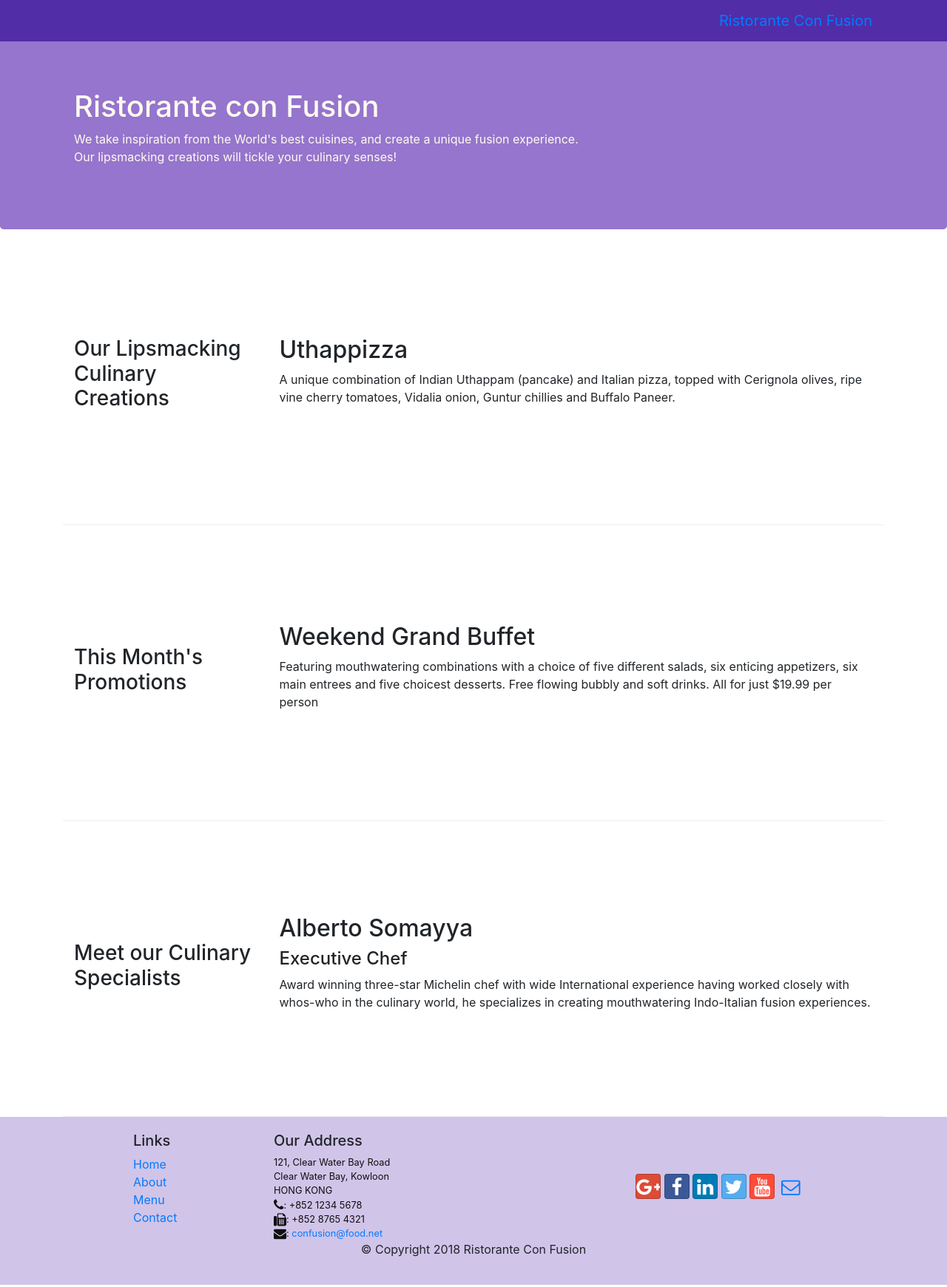
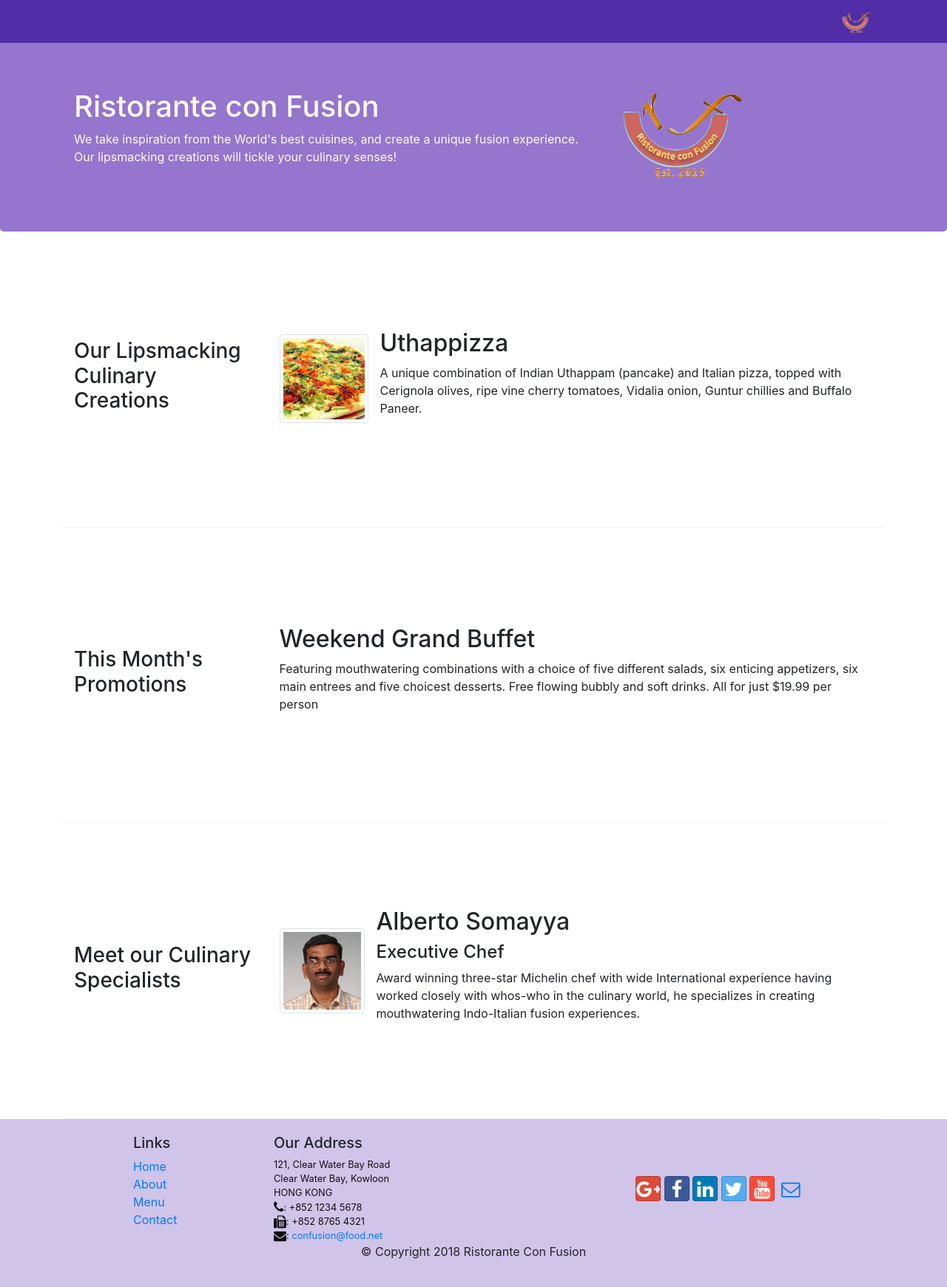
Before and after one commit to boversauros/bootstrap-test, a website: page index.html in a window 1280 px wide. Shown: the whole page at 74% size. Drawn offline with nearby package versions, Linux system fonts and the light colour scheme.

Commit message:
Images and Media

```diff
--- a/index.html
+++ b/index.html
@@ -21,7 +21,7 @@
             <button class="navbar-toggler" type="button" data-toggle="collapse" data-target="#Navbar">
                 <span class="navbar-toggler-icon"></span>
             </button>
-           <a class="navbar-brand" href="#">Ristorante Con Fusion</a>
+            <a class="navbar-brand" href="#"><img src="img/logo.png" height="30" width="41"></a>
            <div class="collapse navbar-collapse" id="Navbar">
                 <ul class="navbar-nav">
                         <li class="nav-item active"><a class="nav-link" href="./index.html"><span class="fa fa-home fa-lg"></span> Home</a></li>
@@ -39,7 +39,8 @@
                     <h1>Ristorante con Fusion</h1>
                     <p>We take inspiration from the World's best cuisines, and create a unique fusion experience. Our lipsmacking creations will tickle your culinary senses!</p>
                 </div>
-                <div class="col col-sm">
+                <div class="col col-sm align-self-center">
+                    <img src="img/logo.png" class="img-fluid">
                 </div>
             </div>
         </div>
@@ -51,8 +52,17 @@
                 <h3>Our Lipsmacking Culinary Creations</h3>
             </div>
             <div class="col-sm col-md flex-first">
-                <h2>Uthappizza</h2>
-                <p>A unique combination of Indian Uthappam (pancake) and Italian pizza, topped with Cerignola olives, ripe vine cherry tomatoes, Vidalia onion, Guntur chillies and Buffalo Paneer.</p>
+                <div class="media">
+                    <img class="d-flex mr-3 img-thumbnail align-self-center"
+                         src="img/uthappizza.png" alt="Uthappizza">
+                    <div class="media-body">
+                        <h2 class="mt-0">Uthappizza</h2>
+                        <p class="hidden-xs-down">A unique combination of Indian Uthappam (pancake) and
+                          Italian pizza, topped with Cerignola olives, ripe vine
+                          cherry tomatoes, Vidalia onion, Guntur chillies and
+                          Buffalo Paneer.</p>
+                    </div>
+                </div>
             </div>
         </div>
 
@@ -72,9 +82,20 @@
                 <h3>Meet our Culinary Specialists</h3>
             </div>
             <div class="col-sm col-md flex-first">
-                <h2>Alberto Somayya</h2>
-                <h4>Executive Chef</h4>
-                <p>Award winning three-star Michelin chef with wide International experience having worked closely with whos-who in the culinary world, he specializes in creating mouthwatering Indo-Italian fusion experiences. </p>
+                <div class="media">
+                    <img class="d-flex mr-3 img-thumbnail align-self-center"
+                         src="img/alberto.png" alt="Alberto Somayya">
+                    <div class="media-body">
+                        <h2 class="mt-0">Alberto Somayya</h2>
+                        <h4>Executive Chef</h4>
+                        <p class="hidden-xs-down">Award winning three-star Michelin chef with wide
+                         International experience having worked closely with
+                         whos-who in the culinary world, he specializes in
+                          creating mouthwatering Indo-Italian fusion experiences.
+                         </p>
+                    </div>
+                </div>
+
             </div>
         </div>
     </div>
```
Also changed, not shown: img/alberto.png (added), img/buffet.png (added), img/logo.png (added), img/uthappizza.png (added).
